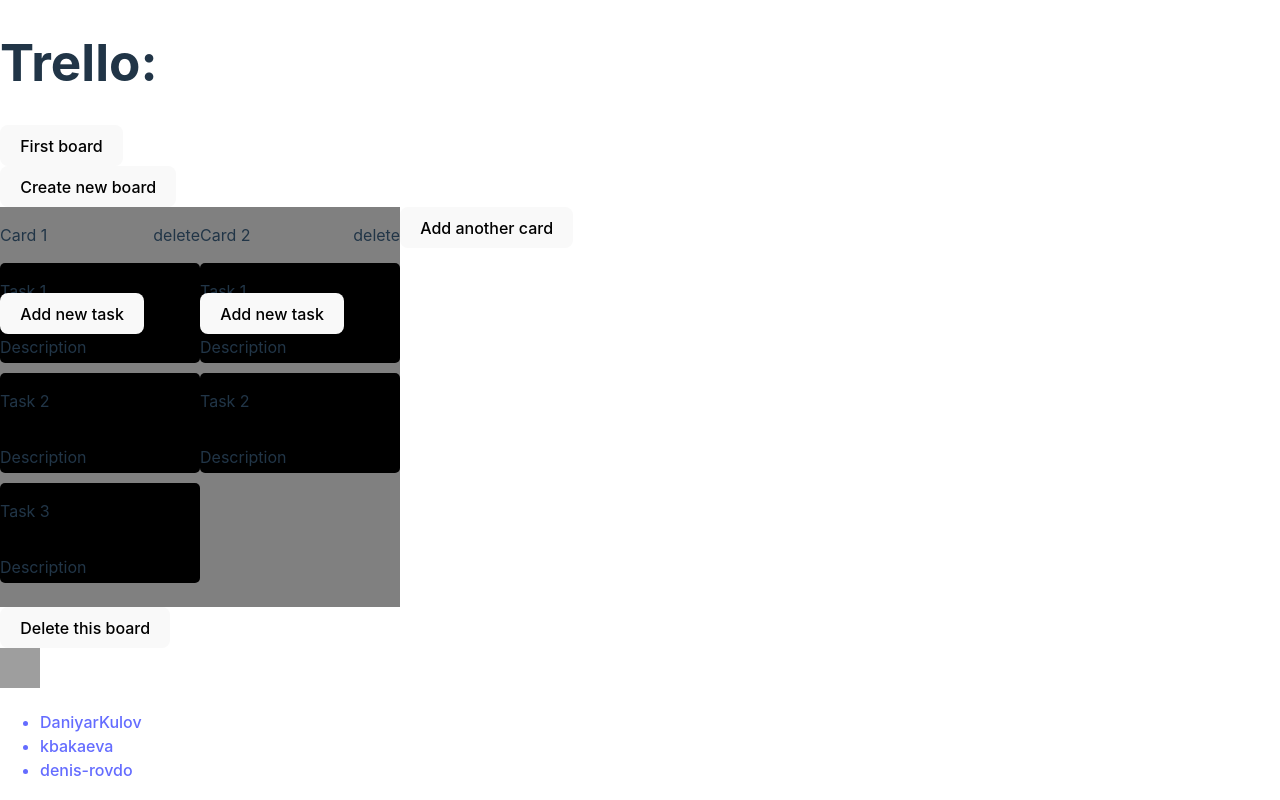
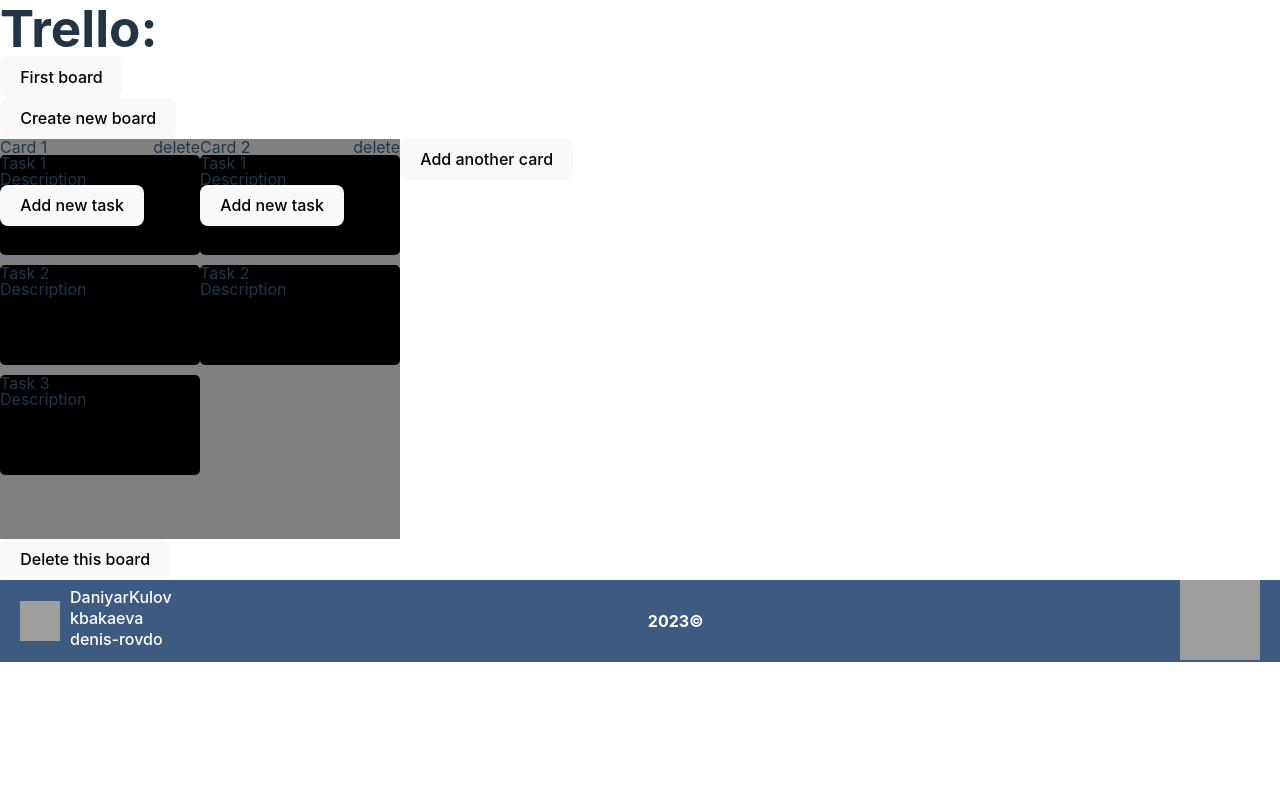
Before and after one commit to DaniyarKulov/RS-Trello, a React (Vite) app in the folder RS-Trello/: page / in a window 1280 px wide. Shown: the top 800 px of the page. Built offline with nearby package versions, Linux system fonts and the light colour scheme; grey boxes are pictures that could not be loaded.

Commit message:
feat:added styles for footer

```diff
--- a/RS-Trello/index.html
+++ b/RS-Trello/index.html
@@ -3,8 +3,9 @@
 
 <head>
   <meta charset="UTF-8" />
+  <meta name="viewport" content="width=device-width, initial-scale=1.0" />
   <link rel="icon" type="image/svg+xml" href="/logo.svg" />
-  <meta name="viewport" content="width=device-width, initial-scale=1.0" />
+  <link rel="stylesheet" href="./src/index.css">
   <title>Trello</title>
 </head>
 
--- /dev/null
+++ b/RS-Trello/src/components/footer/footer.module.css
@@ -0,0 +1,26 @@
+.footer {
+    background-color: #3d5a80;
+}
+
+.footerWraper {
+    display: flex;
+    justify-content: space-between;
+    align-items: center;
+}
+
+.github {
+    display: flex;
+    align-items: center;
+}
+
+
+.githubItem {
+    display: block;
+    margin-bottom: 5px;
+    margin-left: 10px;
+    color: #ffffff;
+}
+
+.fopterYear {
+    color: #ffffff;
+}
--- a/RS-Trello/src/components/footer/footer.tsx
+++ b/RS-Trello/src/components/footer/footer.tsx
@@ -1,22 +1,24 @@
-
+import footer from './footer.module.css'
 
 const Footer = () => {
     return (
         <div>
-            <footer className="foter">
-                <div className="foterContainer">
-                    <a href="https://github.com/denis-rovdo" className="github">
-                        <img className="githubIcon" src="https://denis-rovdo.github.io/rsschool-cv/icons/github.svg" alt="github icon" width="40" height="40" />
-                        <ul className="githubList">
-                            <li><a  href="https://github.com/DaniyarKulov">DaniyarKulov</a></li>
-                            <li><a href="https://github.com/kbakaeva">kbakaeva</a></li>
-                            <li><a href="https://github.com/denis-rovdo">denis-rovdo</a></li>
-                        </ul>
-                    </a>
-                    <h4 className="foterYear">2023©</h4>
-                    <a href="https://rs.school/js-stage0/" className="rsscool">
-                        <img src="https://denis-rovdo.github.io/rsschool-cv/icons/rs_school_js.svg" alt="rsscool icon" className="rsscoolIcon" width="80" height="80" />
-                    </a>
+            <footer className={footer.footer}>
+                <div className="container">
+                    <div className={footer.footerWraper}>
+                    <div className={footer.github}>
+                            <img src="https://denis-rovdo.github.io/rsschool-cv/icons/github.svg" alt="github icon" width="40" height="40" />
+                            <ul>
+                                <li><a  className={footer.githubItem} href="https://github.com/DaniyarKulov">DaniyarKulov</a></li>
+                                <li><a className={footer.githubItem} href="https://github.com/kbakaeva">kbakaeva</a></li>
+                                <li><a className={footer.githubItem} href="https://github.com/denis-rovdo">denis-rovdo</a></li>
+                            </ul>
+                        </div>
+                        <h4 className={footer.fopterYear}>2023©</h4>
+                        <a href="https://rs.school/index.html">
+                            <img src="https://denis-rovdo.github.io/rsschool-cv/icons/rs_school_js.svg" alt="rsscool icon" width="80" height="80" />
+                        </a>
+                   </div>
                 </div>
             </footer>
         </div>
--- a/RS-Trello/src/index.css
+++ b/RS-Trello/src/index.css
@@ -1,3 +1,30 @@
+*{
+  margin: 0;
+  padding: 0;
+  border: 0;
+  font-size: 100%;
+  vertical-align: baseline;
+}
+
+
+article, aside, details, figcaption, figure,
+footer, header, hgroup, menu, nav, section{
+  display: block;
+
+}
+
+html{
+  height: 100%;
+}
+body{
+  line-height: 1;
+}
+ol, ul, li{
+  list-style: none;
+}
+
+
+
 :root {
   font-family: Inter, system-ui, Avenir, Helvetica, Arial, sans-serif;
   line-height: 1.5;
@@ -72,3 +99,9 @@
     background-color: #f9f9f9;
   }
 }
+
+
+.container {
+  margin: 0 auto;
+  max-width: 1240px;
+}
```
